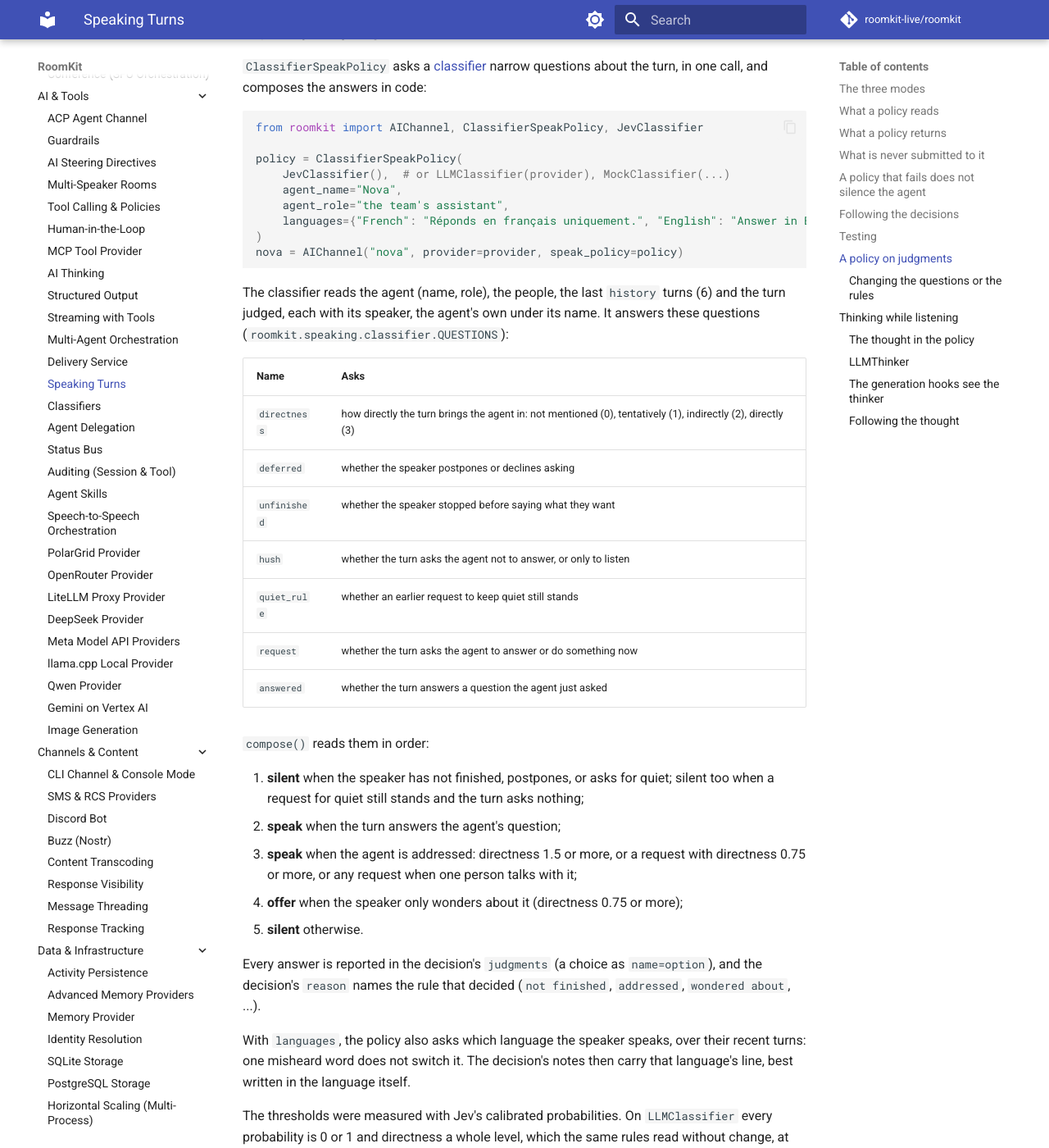
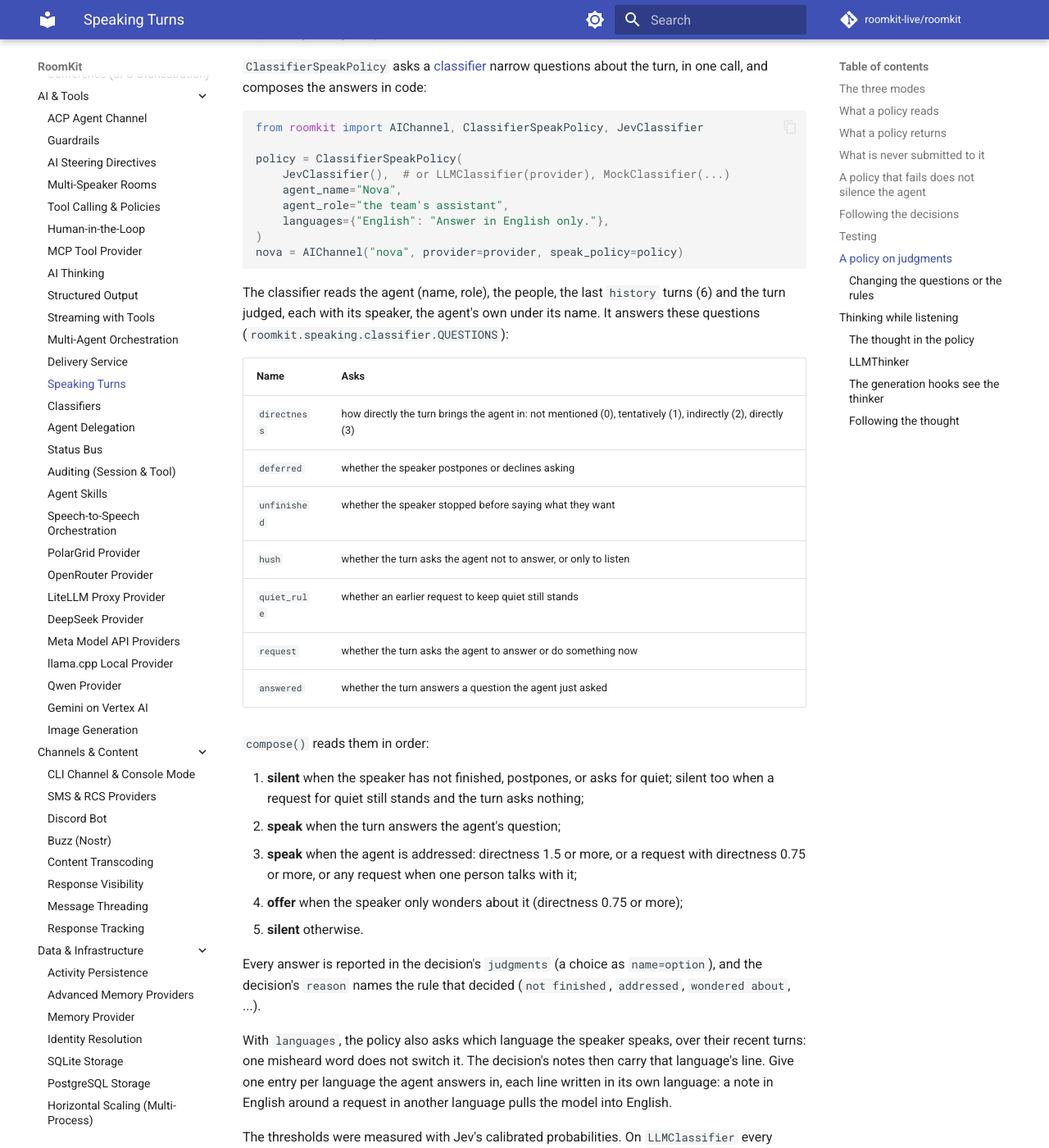
Before and after one commit to roomkit-live/roomkit-docs, an MkDocs documentation site: the page built from docs/guides/speaking-turns.md, in a window 1280 px wide and 1400 px high, scrolled down 2747 px. Shown: the whole window at 82% size. Built offline with MkDocs 1.6.1 and Material for MkDocs 9.7.7, drawn with Linux system fonts in a browser that asks for light colours; comment, search, counter and statistics services are not loaded.

Commit message:
docs(ai): speaking turns and classifiers guides in English throughout (RMK-566)

````diff
--- a/docs/guides/speaking-turns.md
+++ b/docs/guides/speaking-turns.md
@@ -119,7 +119,7 @@ policy = ClassifierSpeakPolicy(
     JevClassifier(),  # or LLMClassifier(provider), MockClassifier(...)
     agent_name="Nova",
     agent_role="the team's assistant",
-    languages={"French": "Réponds en français uniquement.", "English": "Answer in English only."},
+    languages={"English": "Answer in English only."},
 )
 nova = AIChannel("nova", provider=provider, speak_policy=policy)
 ```
@@ -154,7 +154,9 @@ Every answer is reported in the decision's `judgments` (a choice as
 
 With `languages`, the policy also asks which language the speaker speaks, over
 their recent turns: one misheard word does not switch it. The decision's notes
-then carry that language's line, best written in the language itself.
+then carry that language's line. Give one entry per language the agent answers
+in, each line written in its own language: a note in English around a request
+in another language pulls the model into English.
 
 The thresholds were measured with Jev's calibrated probabilities. On
 `LLMClassifier` every probability is 0 or 1 and directness a whole level, which
````
Also changed, not shown: docs/guides/classifiers.md (+1 -1 lines).
